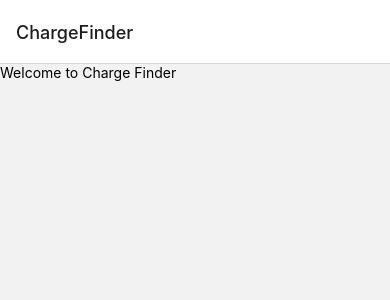
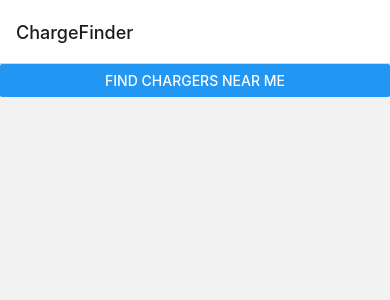
Before and after one commit to niladrib/ChargeFinder, a React Native app: screen /ChargeFinder in a window 390 px wide. Shown: the top 300 px of the page. Built offline with nearby package versions, Linux system fonts and the light colour scheme.

Commit message:
retrieve charging points from open charge map API

```diff
--- a/package.json
+++ b/package.json
@@ -11,6 +11,7 @@
   "dependencies": {
     "@react-navigation/native": "^6.1.9",
     "@react-navigation/native-stack": "^6.9.17",
+    "axios": "^1.6.3",
     "expo": "~49.0.15",
     "expo-status-bar": "~1.6.0",
     "react": "18.2.0",
--- /dev/null
+++ b/src/api/openChargeMap.ts
@@ -0,0 +1,19 @@
+import axios from "axios";
+
+const openChargeMap = () => {
+    const instance = axios.create({
+        baseURL: 'https://api.openchargemap.io/v3'
+    });
+    instance.interceptors.request.use(
+        async (config) => {
+            config.params['key'] = process.env.EXPO_PUBLIC_OPEN_CHARGE_MAP_API_KEY!;
+            return config;
+        },
+        (error) => {
+            return Promise.reject(error);
+        }
+    );
+    return instance;
+};
+
+export default openChargeMap();
--- a/src/screens/HomeScreen.tsx
+++ b/src/screens/HomeScreen.tsx
@@ -1,10 +1,36 @@
 import React from "react";
-import {View, StyleSheet, Text} from "react-native";
+import { View, StyleSheet, Text, Button } from "react-native";
+import openChargeMap from "../api/openChargeMap";
 
 const HomeScreen = () => {
-    return <View>
-        <Text>Welcome to Charge Finder</Text>
-    </View>;
+  const apiKey = process.env.EXPO_PUBLIC_OPEN_CHARGE_MAP_API_KEY;
+  console.log(`key=${apiKey}`);
+  const findChargers = async () => {
+    openChargeMap
+      .get("/poi", {
+        params: {
+          output: "json",
+          maxresults: 100,
+          compact: true,
+          verbose: false,
+          distance: 10,
+          distanceunit: "miles",
+          latitude: 39.19005300900668,
+          longitude: -120.96667310680074,
+        },
+      })
+      .then((response): void => {
+        console.log(`Got response=${JSON.stringify(response.data)}`);
+      })
+      .catch((err): void => {
+        console.log(`Got error when getting POIs=${err}`);
+      });
+  };
+  return (
+    <View>
+      <Button title="Find Chargers Near Me" onPress={findChargers} />
+    </View>
+  );
 };
 
 export default HomeScreen;
```
Also changed, not shown: 2 other files (tests, documents, lock files or other folders).
